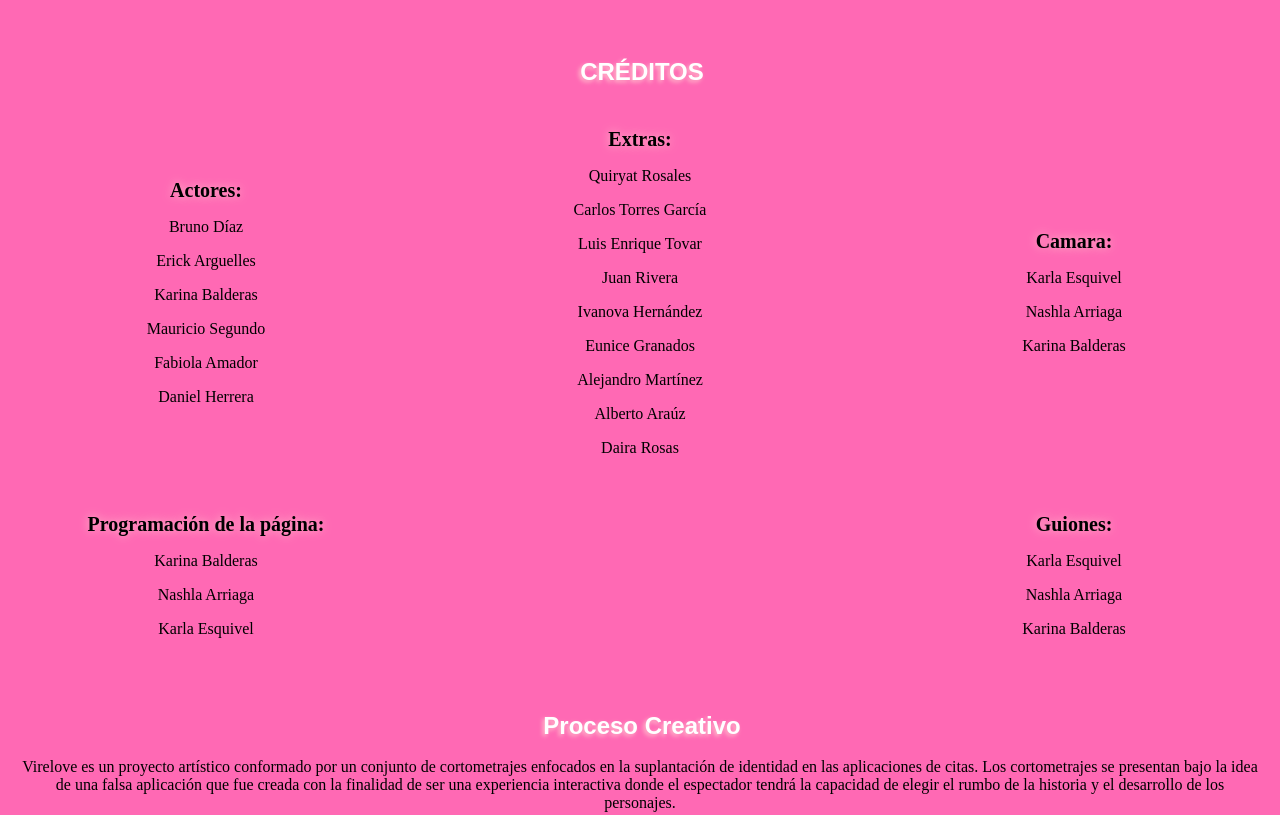
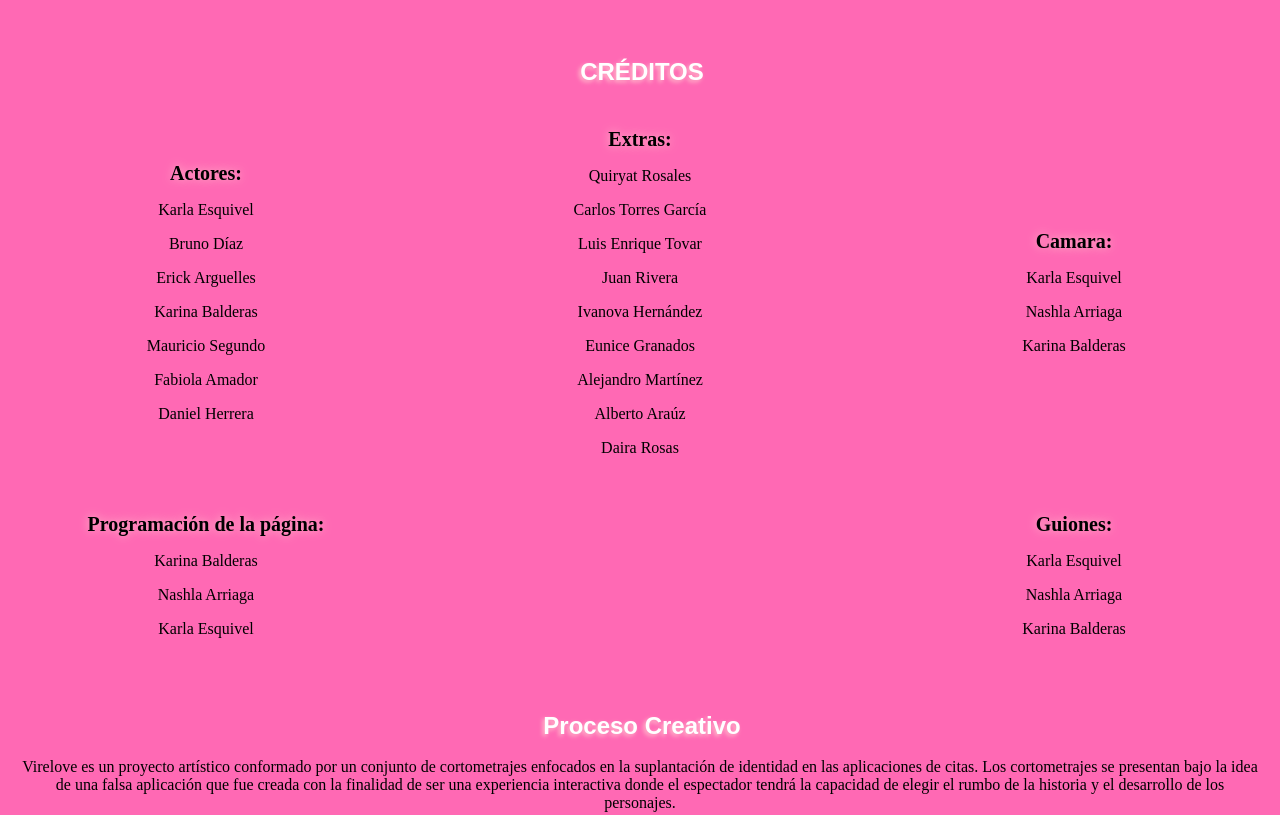
Before and after one commit to BalQuir/virelove, a plain HTML site: page Creditos.html in a window 1280 px wide. Shown: the top 815 px of the page. Drawn offline with nearby package versions, Linux system fonts and the light colour scheme; a web font is replaced by a local one.

Commit message:
Update Creditos.html

```diff
--- a/Creditos.html
+++ b/Creditos.html
@@ -165,7 +165,8 @@
     <div class="container">
      <div class="column">
         <h3>Actores:</h3>
-        <p>Bruno Díaz </p>
+        <p>Karla Esquivel</p>
+		<p>Bruno Díaz </p>
         <p>Erick Arguelles</p>
         <p>Karina Balderas</p>
         <p>Mauricio Segundo</p>
```
